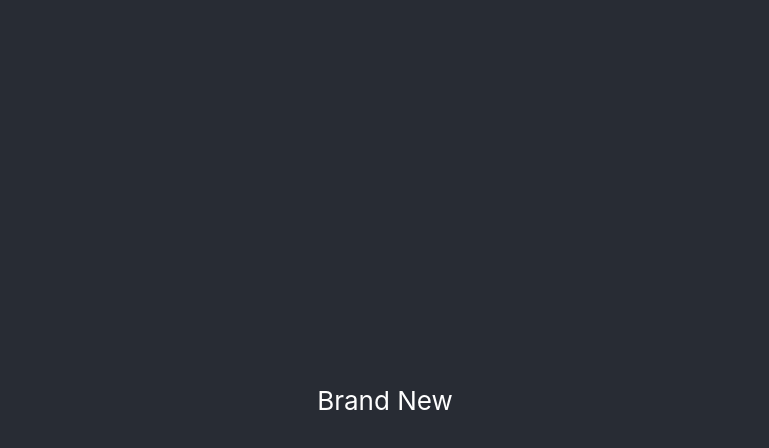
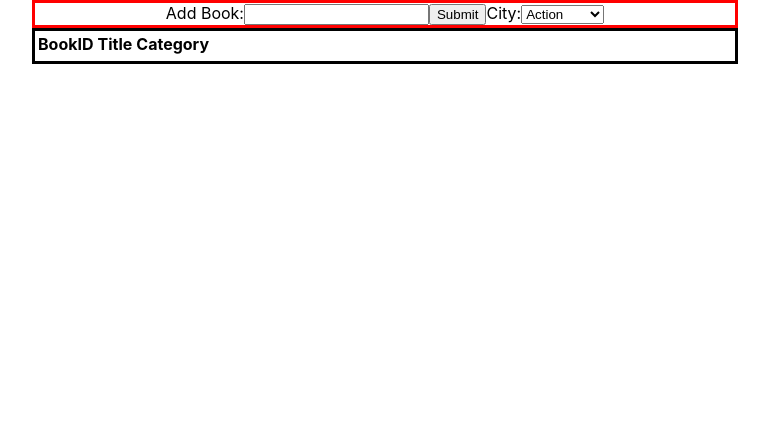
Before and after one commit to Paul-Clue/reactLibrary, a React (Create React App) app: page / in a window 1280 px wide. Shown: the top 448 px of the page, without its empty margins (255-1024 px from the left). Built offline with nearby package versions, Linux system fonts and the light colour scheme.

Commit message:
Update all components

```diff
--- a/package.json
+++ b/package.json
@@ -12,6 +12,8 @@
     "react-redux": "^7.2.4",
     "react-scripts": "4.0.3",
     "redux": "^4.1.1",
+    "redux-devtools-extension": "^2.13.9",
+    "uuid": "^8.3.2",
     "web-vitals": "^1.0.1"
   },
   "scripts": {
--- a/src/App.css
+++ b/src/App.css
@@ -1,39 +1,12 @@
-.App {
+.list {
   text-align: center;
+  margin: auto;
+  border: 3px solid red;
+  width: 700px;
 }
 
-.App-logo {
-  height: 40vmin;
-  pointer-events: none;
+.form {
+  margin: auto;
+  border: 3px solid black;
+  width: 700px;
 }
-
-@media (prefers-reduced-motion: no-preference) {
-  .App-logo {
-    animation: App-logo-spin infinite 20s linear;
-  }
-}
-
-.App-header {
-  background-color: #282c34;
-  min-height: 100vh;
-  display: flex;
-  flex-direction: column;
-  align-items: center;
-  justify-content: center;
-  font-size: calc(10px + 2vmin);
-  color: white;
-}
-
-.App-link {
-  color: #61dafb;
-}
-
-@keyframes App-logo-spin {
-  from {
-    transform: rotate(0deg);
-  }
-
-  to {
-    transform: rotate(360deg);
-  }
-}
--- a/src/App.js
+++ b/src/App.js
@@ -1,13 +1,18 @@
 import './App.css';
 import PropTypes from 'prop-types';//eslint-disable-line
+import BooksList from './BooksList';
+import BooksForm from './BooksForm';
 
 function App() {
   return (
-    <div className="App">
-      <header className="App-header">
-        Brand New
-      </header>
-    </div>
+    <>
+      <div className="list">
+        <BooksForm />
+      </div>
+      <div className="form">
+        <BooksList />
+      </div>
+    </>
   );
 }
 
--- /dev/null
+++ b/src/BooksForm.js
@@ -0,0 +1,24 @@
+import React from 'react';
+
+function BooksForm() {
+  const cat = ['Action', 'Biography', 'History', 'Horror', 'Kids', 'Learning', 'Sci-Fi'];// eslint-disable-line
+  return (
+    <form>
+      <label htmlFor="book">
+        Add Book:
+        <input type="text" name="book" id="book" />
+      </label>
+
+      <input type="submit" value="Submit" />
+
+      <label htmlFor="category">
+        City:
+        <select name="category" id="category">
+          {cat.map((catt) => <option value={catt} key={catt}>{catt}</option>)}
+        </select>
+      </label>
+    </form>
+  );
+}
+
+export default BooksForm;
--- /dev/null
+++ b/src/BooksList.js
@@ -0,0 +1,20 @@
+import React from 'react';
+
+function BooksList() {
+  return (
+    <table>
+      <tr>
+        <th>BookID</th>
+        <th>Title</th>
+        <th>Category</th>
+      </tr>
+      <tr>
+        <td />
+        <td />
+        <td />
+      </tr>
+    </table>
+  );
+}
+
+export default BooksList;
--- /dev/null
+++ b/src/actions/index.js
@@ -0,0 +1,9 @@
+export const addBook = (book) => ({
+  type: 'CREATE_BOOK',
+  payload: book,
+});
+
+export const removeBook = (book) => ({
+  type: 'REMOVE_BOOK',
+  payload: book,
+});
--- a/src/index.js
+++ b/src/index.js
@@ -1,11 +1,33 @@
 import React from 'react';
 import ReactDOM from 'react-dom';
 import './index.css';
+import { Provider } from 'react-redux';
+import { createStore } from 'redux';
+import { v4 as uuidv4 } from 'uuid';
+import { devToolsEnhancer } from 'redux-devtools-extension';
+import rootReducer from './reducers';
 import App from './App';
+
+const Books = [
+  {
+    bookId: uuidv4(),
+    name: 'some',
+    category: 'Action',
+  },
+
+];
+
+const store = createStore(
+  rootReducer,
+  Books,
+  devToolsEnhancer(),
+);
 
 ReactDOM.render(
   <React.StrictMode>
-    <App />
+    <Provider store={store}>
+      <App />
+    </Provider>
   </React.StrictMode>,
   document.getElementById('root'),
 );
--- /dev/null
+++ b/src/reducers/book.js
@@ -0,0 +1,25 @@
+import { addBook, removeBook } from '../actions/index';
+
+const CREATE_BOOK = addBook.type;
+const REMOVE_BOOK = removeBook.type;
+
+const BooksReducer = (state = [], action) => {
+  let changedState = [...state];
+
+  function eraseBook(book) {
+    return book !== action.payload;
+  }
+
+  switch (action.type) {
+    case CREATE_BOOK:
+      changedState = [...changedState, action.payload];
+      return changedState;
+    case REMOVE_BOOK:
+      changedState = changedState.filter(eraseBook);
+      return changedState;
+    default:
+      return state;
+  }
+};
+
+export default BooksReducer;
--- /dev/null
+++ b/src/reducers/index.js
@@ -0,0 +1,8 @@
+import { combineReducers } from 'redux';
+import BooksReducer from './book';
+
+const rootReducer = combineReducers({
+  addRemoveBook: BooksReducer,
+});
+
+export default rootReducer;
```
Also changed, not shown: src/Book.js (added, +18 -0 lines), 1 other file (tests, documents, lock files or other folders).
